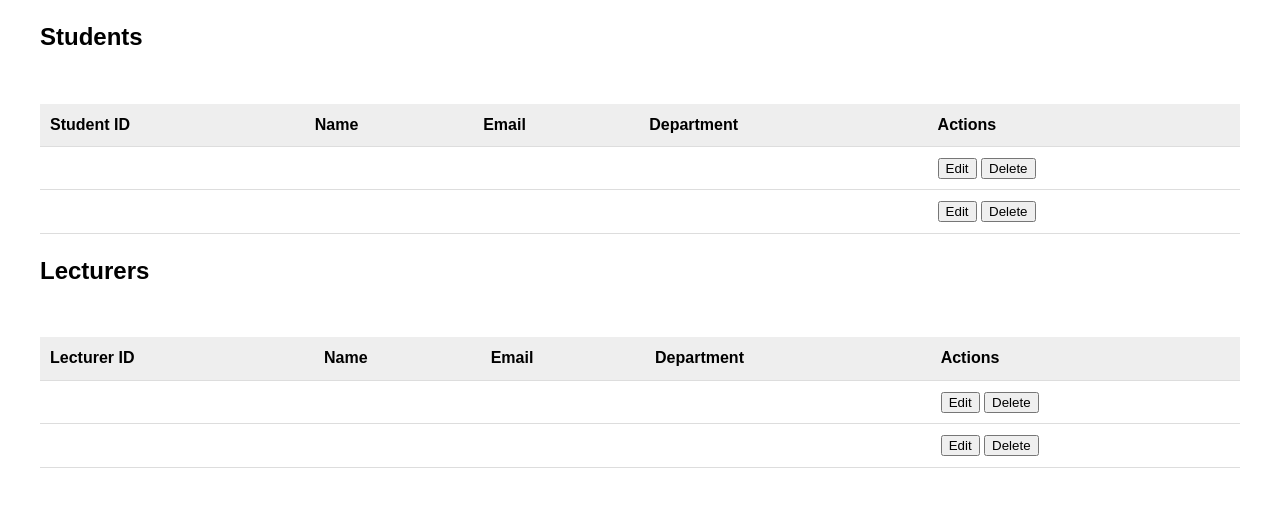
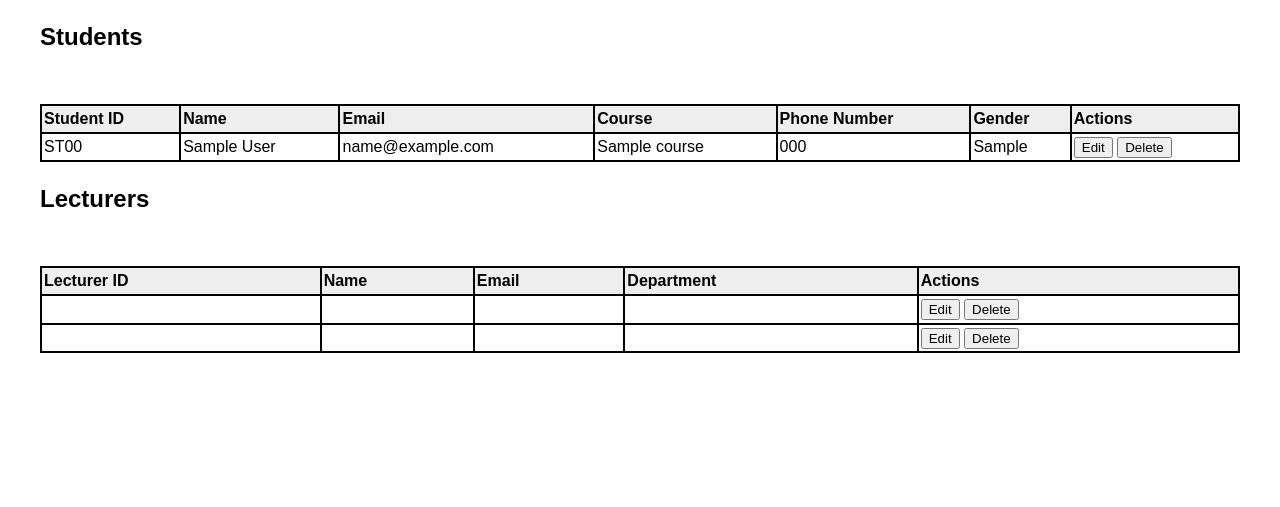
Before and after one commit to Sam-Nyalik/school-portal-system, a PHP site: page /admin-portal.php in a window 1280 px wide. Shown: the part 159-666 px from the top of the page. Run offline with PHP 8.4, Linux system fonts and the light colour scheme; tables that the repository leaves empty or names only in its code hold one stand-in row (values such as "Sample post"); data that the repository does not hold is empty.

Commit message:
added code to render students details into the students table in admin-portal

```diff
--- a/admin-portal/admin-portal.css
+++ b/admin-portal/admin-portal.css
@@ -34,3 +34,11 @@ body {
   nav a:hover {
     text-decoration: underline;
   }
+
+  table,td,tr,th {
+    border: 2px solid black;
+    border-collapse: collapse;
+  }
+  td,th {
+    padding: 2px;
+  }
--- a/admin-portal/admin-portal.php
+++ b/admin-portal/admin-portal.php
@@ -1,3 +1,7 @@
+<?php
+include_once("../pdo.php");
+?>
+
 <!DOCTYPE html>
 <html>
   <head>
@@ -29,32 +33,37 @@
               <th>Student ID</th>
               <th>Name</th>
               <th>Email</th>
-              <th>Department</th>
+              <th>Course</th>
+              <th>Phone Number</th>
+              <th>Gender</th>
               <th>Actions</th>
             </tr>
           </thead>
           <tbody>
             <!-- Iterate over the students data from the database and populate the table rows -->
-            <tr>
-              <td></td>
-              <td></td>
-              <td></td>
-              <td></td>
-              <td>
+            <?php
+              $sql = "SELECT USERS.*,STUDENTS.* , COURSE.*
+                      FROM USERS
+                      INNER JOIN STUDENTS ON USERS.USERID = STUDENTS.USERID
+                      INNER JOIN COURSE ON STUDENTS.COURSEID = COURSE.COURSEID
+                      ";
+              $stmt=$pdo->query($sql);
+              while($row = $stmt->fetch(PDO::FETCH_ASSOC)){
+                echo("<tr>");
+                echo('<td>ST00'.$row['studentID'].'</td>');
+                echo('<td>'.$row['first_name'].' '.$row['last_name'].'</td>');
+                echo('<td>'.$row['email'].'</td>');
+                echo('<td>'.$row['course_name'].'</td>');
+                echo('<td>'.$row['phone_number'].'</td>');
+                echo('<td>'.ucfirst($row['gender']).'</td>');
+                echo("<td>
                 <button>Edit</button>
                 <button>Delete</button>
               </td>
-            </tr>
-            <tr>
-              <td></td>
-              <td></td>
-              <td></td>
-              <td></td>
-              <td>
-                <button>Edit</button>
-                <button>Delete</button>
-              </td>
-            </tr>
+            </tr>");
+              };
+            ?>
+
           </tbody>
         </table>
       </section>
```
